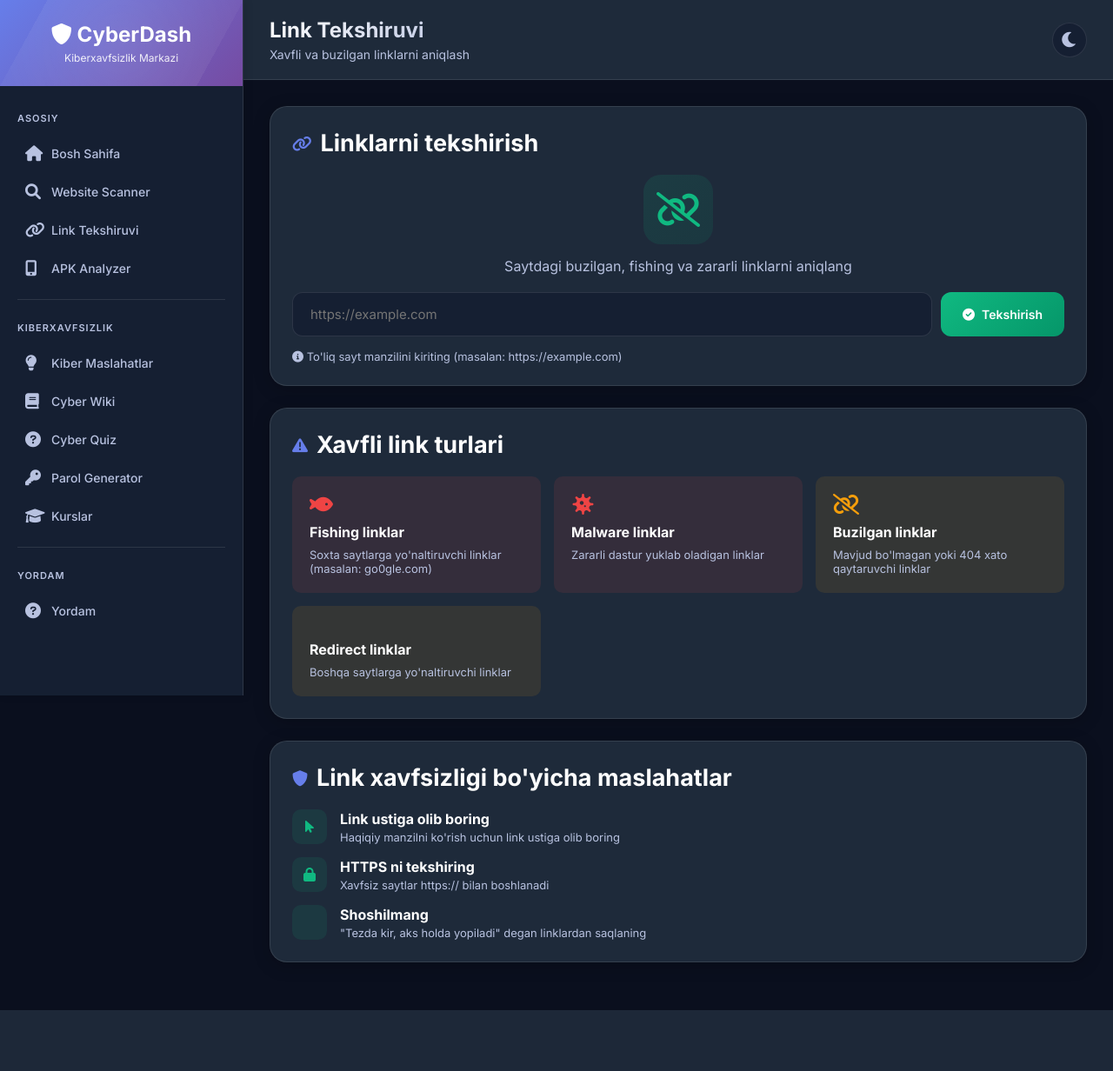
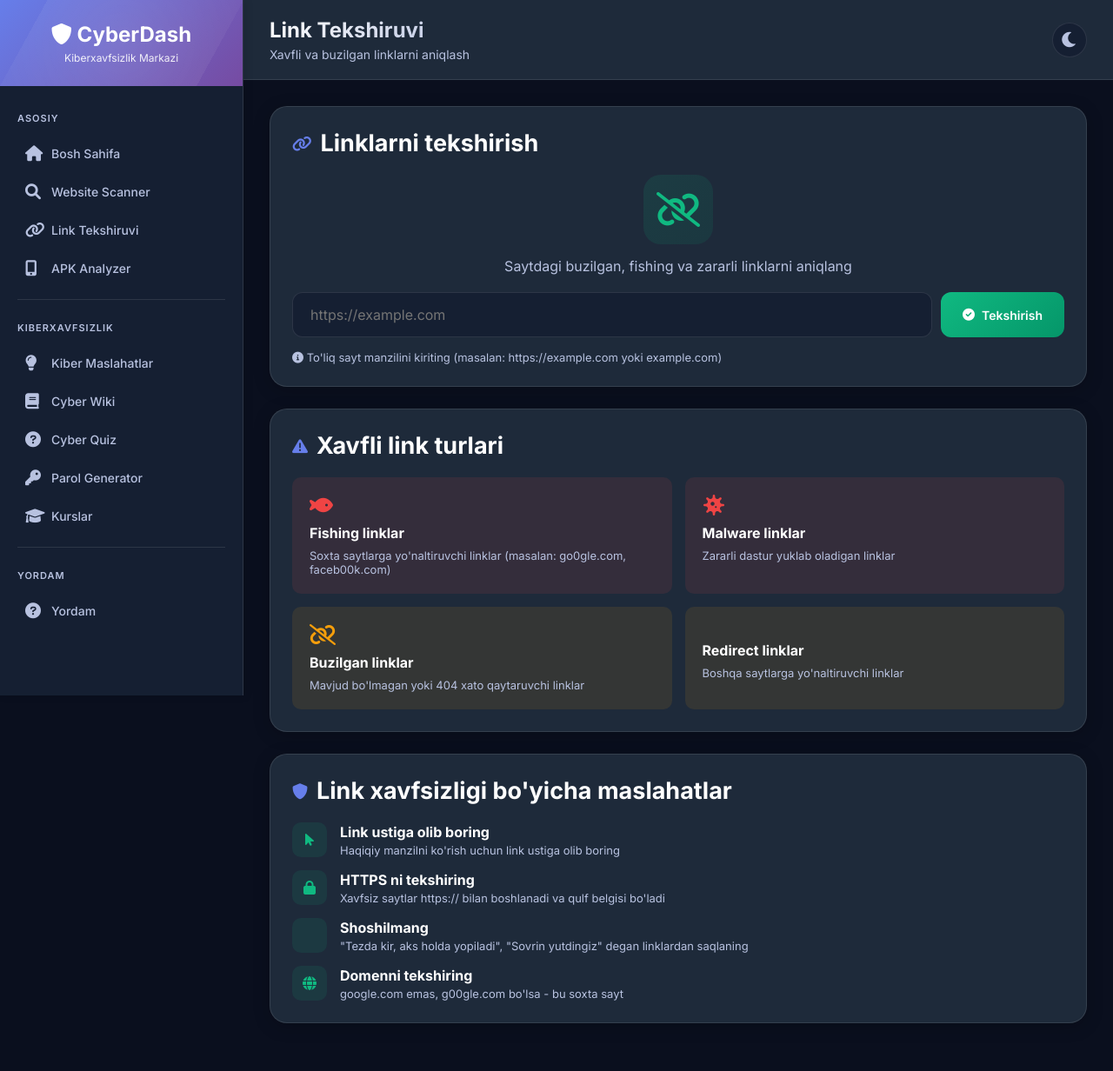
Before and after one commit to ISMATBEK/Sayt_xafsizligi, a Python web app: template Sayt xafsizligi/templates/link_checker.html in a window 1280 px wide. Shown: the whole page at 87% size. Before the commit the page ends 1162 px from the top, so only its background shows below. Run offline with Jinja, Linux system fonts and the light colour scheme; the template is opened without the code that fills it, so the values that code supplies are empty.

Commit message:
Update link_checker.html

```diff
--- a/Sayt xafsizligi/templates/link_checker.html
+++ b/Sayt xafsizligi/templates/link_checker.html
@@ -4,6 +4,11 @@
 {% block page_subtitle %}Xavfli va buzilgan linklarni aniqlash{% endblock %}
 
 {% block content %}
+<!-- Xatolik xabari uchun div -->
+<div id="errorMessage" style="display: none; background: rgba(239,68,68,0.1); border: 1px solid #ef4444; color: #ef4444; padding: 15px; border-radius: 10px; margin-bottom: 20px;">
+    <i class="fas fa-exclamation-circle"></i> <span id="errorText"></span>
+</div>
+
 <div class="card">
     <div class="card-title">
         <i class="fas fa-link"></i>
@@ -21,18 +26,18 @@
 
     <form id="linkForm" action="{{ url_for('check_links') }}" method="POST">
         <div class="input-group" style="margin-bottom: 15px;">
-            <input type="text" name="website" placeholder="https://example.com" required>
+            <input type="url" name="website" id="websiteInput" placeholder="https://example.com" required>
             <button type="submit" class="btn btn-primary" id="checkBtn" style="background: linear-gradient(135deg, #10b981, #059669);">
                 <i class="fas fa-check-circle"></i> Tekshirish
             </button>
         </div>
         <p style="color: var(--text-secondary); font-size: 13px;">
-            <i class="fas fa-info-circle"></i> To'liq sayt manzilini kiriting (masalan: https://example.com)
+            <i class="fas fa-info-circle"></i> To'liq sayt manzilini kiriting (masalan: https://example.com yoki example.com)
         </p>
     </form>
 
     <div id="loading" style="display: none; text-align: center; padding: 30px;">
-        <div style="width: 50px; height: 50px; border: 3px solid var(--bg-secondary); border-top-color: #10b981; border-radius: 50%; margin: 0 auto 15px; animation: spin 1s linear infinite;"></div>
+        <div class="spinner" style="width: 50px; height: 50px; border: 3px solid var(--bg-secondary); border-top-color: #10b981; border-radius: 50%; margin: 0 auto 15px; animation: spin 1s linear infinite;"></div>
         <p>Linklar tekshirilmoqda...</p>
         <p style="color: var(--text-secondary); font-size: 13px;">Bu bir necha soniya davom etishi mumkin</p>
     </div>
@@ -44,11 +49,11 @@
         <h2>Xavfli link turlari</h2>
     </div>
 
-    <div style="display: grid; grid-template-columns: repeat(auto-fit, minmax(250px, 1fr)); gap: 15px;">
+    <div class="grid-2" style="gap: 15px;">
         <div style="background: rgba(239,68,68,0.1); border-radius: 10px; padding: 20px;">
             <i class="fas fa-fish" style="color: #ef4444; font-size: 24px; margin-bottom: 10px;"></i>
             <h4 style="margin-bottom: 8px;">Fishing linklar</h4>
-            <p style="color: var(--text-secondary); font-size: 13px;">Soxta saytlarga yo'naltiruvchi linklar (masalan: go0gle.com)</p>
+            <p style="color: var(--text-secondary); font-size: 13px;">Soxta saytlarga yo'naltiruvchi linklar (masalan: go0gle.com, faceb00k.com)</p>
         </div>
 
         <div style="background: rgba(239,68,68,0.1); border-radius: 10px; padding: 20px;">
@@ -94,7 +99,7 @@
             </div>
             <div>
                 <h4 style="margin-bottom: 3px;">HTTPS ni tekshiring</h4>
-                <p style="color: var(--text-secondary); font-size: 13px;">Xavfsiz saytlar https:// bilan boshlanadi</p>
+                <p style="color: var(--text-secondary); font-size: 13px;">Xavfsiz saytlar https:// bilan boshlanadi va qulf belgisi bo'ladi</p>
             </div>
         </div>
 
@@ -104,52 +109,122 @@
             </div>
             <div>
                 <h4 style="margin-bottom: 3px;">Shoshilmang</h4>
-                <p style="color: var(--text-secondary); font-size: 13px;">"Tezda kir, aks holda yopiladi" degan linklardan saqlaning</p>
+                <p style="color: var(--text-secondary); font-size: 13px;">"Tezda kir, aks holda yopiladi", "Sovrin yutdingiz" degan linklardan saqlaning</p>
+            </div>
+        </div>
+
+        <div style="display: flex; gap: 15px; align-items: center;">
+            <div style="width: 40px; height: 40px; background: rgba(16,185,129,0.1); border-radius: 10px; display: flex; align-items: center; justify-content: center;">
+                <i class="fas fa-globe" style="color: #10b981;"></i>
+            </div>
+            <div>
+                <h4 style="margin-bottom: 3px;">Domenni tekshiring</h4>
+                <p style="color: var(--text-secondary); font-size: 13px;">google.com emas, g00gle.com bo'lsa - bu soxta sayt</p>
             </div>
         </div>
     </div>
 </div>
 
+<style>
+@keyframes spin {
+    to { transform: rotate(360deg); }
+}
+
+.input-group input[type="url"] {
+    width: 100%;
+    padding: 15px 20px;
+    border-radius: 12px;
+    border: 1px solid rgba(255,255,255,0.1);
+    background: var(--bg-secondary);
+    color: var(--text-primary);
+    font-size: 16px;
+}
+
+.input-group input[type="url"]:focus {
+    outline: none;
+    border-color: #10b981;
+    box-shadow: 0 0 0 3px rgba(16,185,129,0.2);
+}
+
+.grid-2 {
+    display: grid;
+    grid-template-columns: repeat(2, 1fr);
+    gap: 15px;
+}
+
+@media (max-width: 640px) {
+    .grid-2 {
+        grid-template-columns: 1fr;
+    }
+}
+</style>
+
 <script>
-document.getElementById('linkForm').addEventListener('submit', function(e) {
+document.getElementById('linkForm').addEventListener('submit', async function(e) {
     e.preventDefault();
 
     const form = this;
     const formData = new FormData(form);
     const checkBtn = document.getElementById('checkBtn');
     const loading = document.getElementById('loading');
+    const errorDiv = document.getElementById('errorMessage');
+    const errorText = document.getElementById('errorText');
+    const websiteInput = document.getElementById('websiteInput');
 
+    // Input tekshirish
+    if (!websiteInput.value.trim()) {
+        errorText.textContent = 'Iltimos, sayt manzilini kiriting!';
+        errorDiv.style.display = 'block';
+        return;
+    }
+
+    // Xatolik xabarini yashirish
+    errorDiv.style.display = 'none';
+
+    // Tugmani disable qilish
     checkBtn.disabled = true;
     checkBtn.innerHTML = '<i class="fas fa-spinner fa-spin"></i> Tekshirilmoqda...';
     loading.style.display = 'block';
 
-    fetch(form.action, {
-        method: 'POST',
-        body: formData
-    })
-    .then(response => response.json())
-    .then(data => {
+    try {
+        const response = await fetch('/check-links', {
+            method: 'POST',
+            body: formData
+        });
+
+        const data = await response.json();
+
         if (data.success) {
             window.location.href = data.redirect;
         } else {
-            alert('Xatolik: ' + data.error);
+            errorText.textContent = data.error || 'Noma\'lum xatolik yuz berdi';
+            errorDiv.style.display = 'block';
+
             checkBtn.disabled = false;
             checkBtn.innerHTML = '<i class="fas fa-check-circle"></i> Tekshirish';
             loading.style.display = 'none';
         }
-    })
-    .catch(error => {
-        alert('Xatolik yuz berdi: ' + error);
+    } catch (error) {
+        console.error('Fetch error:', error);
+        errorText.textContent = 'Xatolik yuz berdi: ' + error.message;
+        errorDiv.style.display = 'block';
+
         checkBtn.disabled = false;
         checkBtn.innerHTML = '<i class="fas fa-check-circle"></i> Tekshirish';
         loading.style.display = 'none';
-    });
+    }
+});
+
+// Enter tugmasi bosilganda formni yuborish
+document.getElementById('websiteInput').addEventListener('keypress', function(e) {
+    if (e.key === 'Enter') {
+        document.getElementById('linkForm').dispatchEvent(new Event('submit'));
+    }
+});
+
+// Input o'zgarganda xatolik xabarini yashirish
+document.getElementById('websiteInput').addEventListener('input', function() {
+    document.getElementById('errorMessage').style.display = 'none';
 });
 </script>
-
-<style>
-@keyframes spin {
-    to { transform: rotate(360deg); }
-}
-</style>
 {% endblock %}
```
